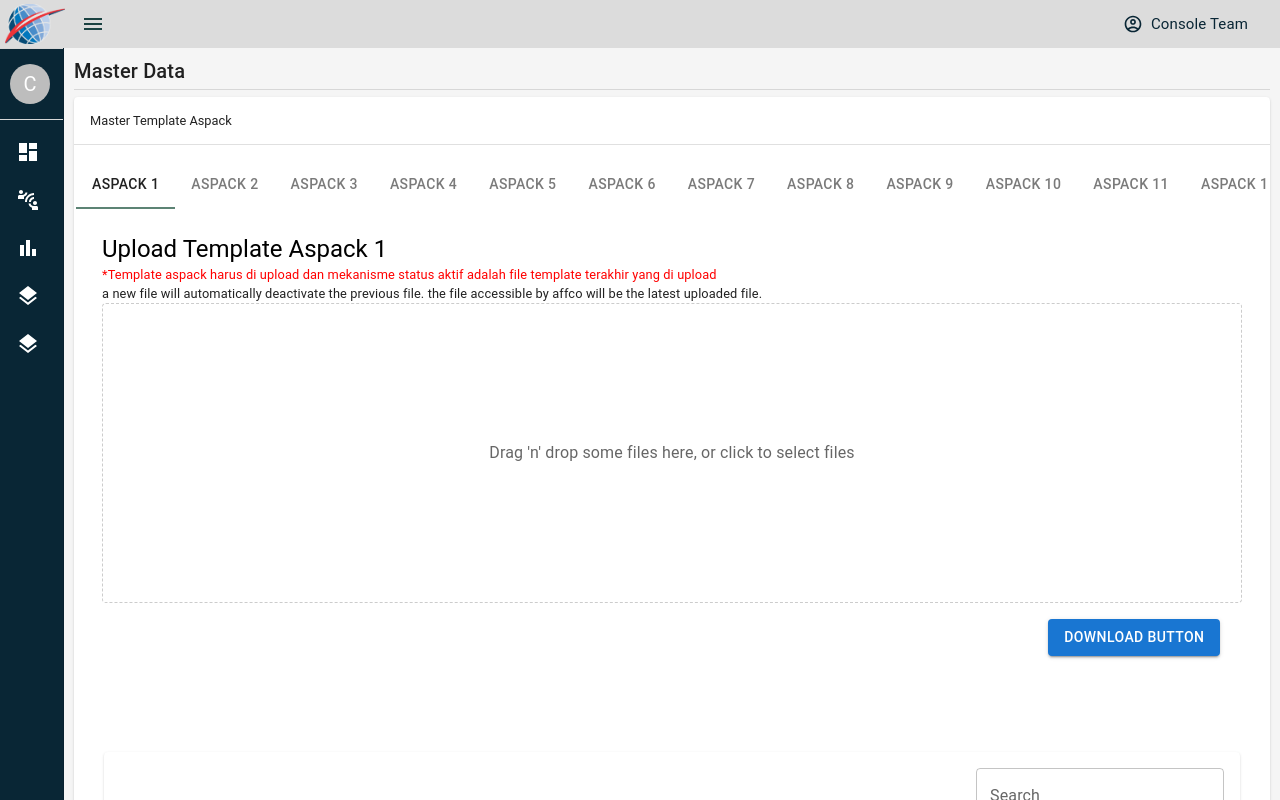
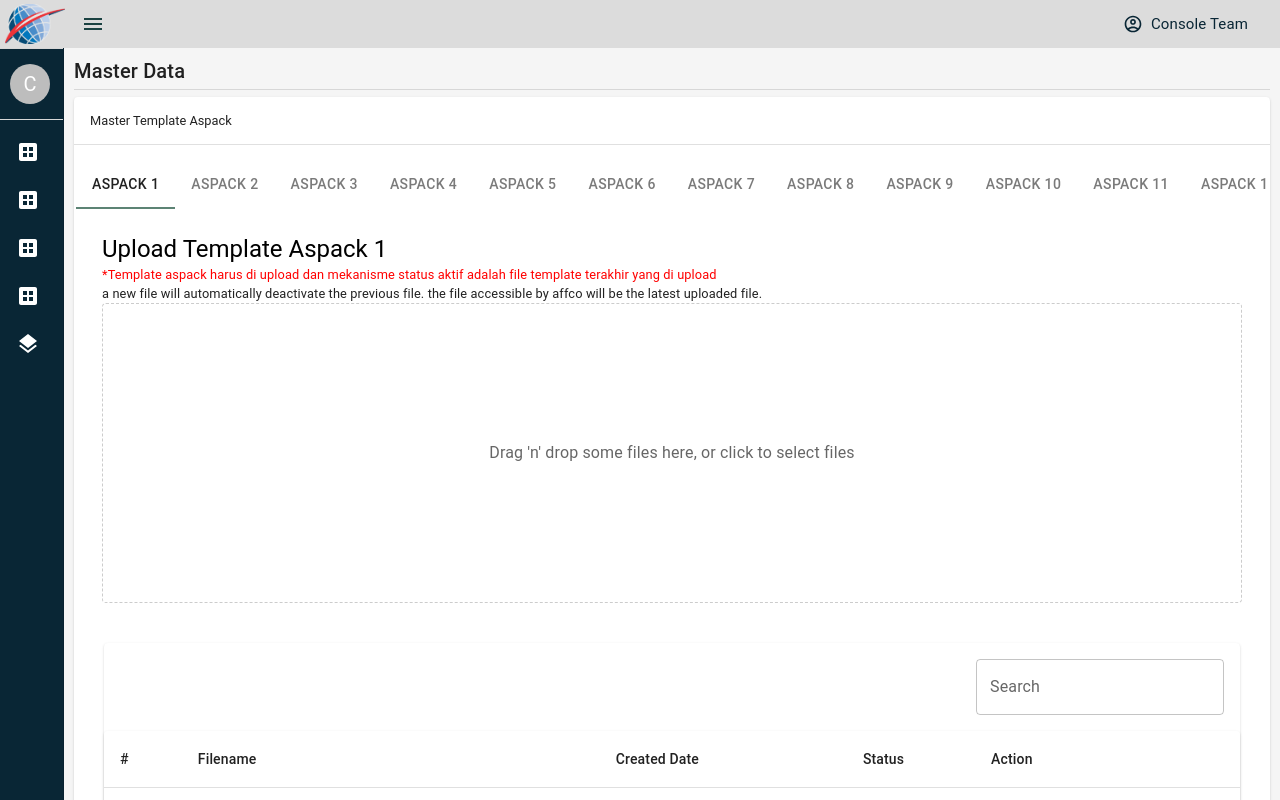
Before and after one commit to joshualouis00/ProjectASPACK, a React (Create React App) app: page /Dashboard in a window 1280 px wide. Built offline with nearby package versions, Linux system fonts and the light colour scheme.

Commit message:
Modify Login dan Menu

```diff
--- a/src/App.tsx
+++ b/src/App.tsx
@@ -54,7 +54,7 @@ function Copyright(props: any) {
   );
 }
 
-const drawerWidth: number = 200;
+const drawerWidth: number = 250;
 
 interface AppBarProps extends MuiAppBarProps {
   open?: boolean;
--- a/src/Component/CustomTabPanel.tsx
+++ b/src/Component/CustomTabPanel.tsx
@@ -55,11 +55,6 @@ const TabContent = (props: ITabContent) => {
           Drag 'n' drop some files here, or click to select files
         </Typography>
       </Box>
-      <Box display="flex" justifyContent="flex-end" p={2}>
-        <Button variant="contained" sx={{ marginRight: "0.5%" }}>
-          Download button
-        </Button>
-      </Box>
       <Box sx={{ width: "100%" }}>
         <AppTable />
       </Box>
--- a/src/Component/MenuItems.tsx
+++ b/src/Component/MenuItems.tsx
@@ -1,121 +1,206 @@
-import React from "react";
+import React, { useState } from "react";
 import {
+  Collapse,
   List,
   ListItemButton,
   ListItemIcon,
   ListItemText,
 } from "@mui/material";
-import DashboardIcon from "@mui/icons-material/Dashboard";
+import FolderOpenOutlinedIcon from '@mui/icons-material/FolderOpenOutlined';
 import BarChartIcon from "@mui/icons-material/BarChart";
 import LayersIcon from "@mui/icons-material/Layers";
 import { useNavigate } from "react-router-dom";
 import {
   ConnectWithoutContact,
+  ExpandLess,
+  ExpandMore,
 } from "@mui/icons-material";
+import DatasetIcon from "@mui/icons-material/Dataset";
 export interface MenuItemsProps {
   DrawerStatus: boolean;
 }
 
 const MenuItems = (props: MenuItemsProps) => {
-  const [openMaster, setOpenMaster] = React.useState(false);
+  const [openMaster, setOpenMaster] = useState(false);
+  const [openApproval, setOpenApproval] = useState(false);
+  const [openLibrary, setOpenLibrary] = useState(false);
+  const [openUserWorkflow, setUserWorkflow] = useState(false);
   const navigate = useNavigate();
 
   const handleOpenMaster = () => {
     setOpenMaster(!openMaster);
   };
 
+  const handleOpenApproval = () => {
+    setOpenApproval(!openApproval);
+  };
+
+  const handleOpenLibrary = () => {
+    setOpenLibrary(!openLibrary);
+  };
+
+  const handleUserWorkflow = () => {
+    setUserWorkflow(!openUserWorkflow);
+  };
+
   React.useEffect(() => {
     if (!props.DrawerStatus) {
       setOpenMaster(false);
+      setOpenApproval(false);
+      setOpenApproval(false);
     }
   }, [props.DrawerStatus]);
+
+
   return (
     <List component="nav" sx={{ color: "white" }}>
+      {/* Aspack Template */}
+      <ListItemButton onClick={handleOpenMaster}>
+        <ListItemIcon>
+          <DatasetIcon color="inherit" />
+        </ListItemIcon>
+        <ListItemText primary="Aspack Template" />
+        {openMaster ? <ExpandLess /> : <ExpandMore />}
+      </ListItemButton>
+      <Collapse in={openMaster} timeout="auto" unmountOnExit>
+        <List component="div" disablePadding className="subMenus">
           <ListItemButton
             onClick={() => {
               navigate("/Dashboard");
             }}
+            sx={{ bgcolor: '#223c49', color: 'white' }}
           >
             <ListItemIcon>
-          <DashboardIcon color="inherit" />
+              <FolderOpenOutlinedIcon color="inherit" />
             </ListItemIcon>
-        <ListItemText primary="Aspack Template" />
+            <ListItemText primary="Master Template" />
           </ListItemButton>
-      {/* <ListItemButton onClick={handleOpenMaster}>
+        </List>
+      </Collapse>
+
+      {/* Aspack Approval */}
+      <ListItemButton onClick={handleOpenApproval}>
         <ListItemIcon>
           <DatasetIcon color="inherit" />
         </ListItemIcon>
-          <ListItemText primary="Master" />
-          {openMaster ? <ExpandLess /> : <ExpandMore />}
-        </ListItemButton> */}
-      {/* <Collapse in={openMaster} timeout="auto" unmountOnExit>
+        <ListItemText primary="Aspack Approval" />
+        {openApproval ? <ExpandLess /> : <ExpandMore />}
+      </ListItemButton>
+      <Collapse in={openApproval} timeout="auto" unmountOnExit>
         <List component="div" disablePadding className="subMenus">
-            <ListItemButton sx={{ pl: 6 }} onClick={() => {
-              navigate("/MasterRole");
-            }}>
-              <ListItemText primary="Master Role" />
-            </ListItemButton>
-            <ListItemButton sx={{ pl: 6 }} onClick={() => {
-              navigate("/MasterUser");
-            }}>
-              <ListItemText primary="Master User" />
-            </ListItemButton>
-            <ListItemButton sx={{ pl: 6 }} onClick={() => {
-              navigate("/MasterQap");
-            }}>
-              <ListItemText primary="Master Qap" />
-            </ListItemButton>
-            <ListItemButton sx={{ pl: 6 }} onClick={() => {
-              navigate("/MasterUserDist");
-            }}>
-              <ListItemText primary="Master User Distributor" />
-            </ListItemButton>
-            <ListItemButton sx={{ pl: 6 }}
-              onClick={() => {
-                navigate("/MasterGeneral");
-              }}>
-              <ListItemText primary="Master General" />
-            </ListItemButton>
-            <ListItemButton sx={{ pl: 6 }} onClick={() => {
-              navigate("/MasterActivity");
-            }}>
-              <ListItemText primary="Master Activity" />
-            </ListItemButton>
-            <ListItemButton sx={{ pl: 6 }}
-              onClick={() => {
-                navigate("/MasterDistributor");
-              }}>
-              <ListItemText primary="Master Distributor" />
-            </ListItemButton>
-          </List>
-        </Collapse> */}
           <ListItemButton
             onClick={() => {
               navigate("/Approval");
             }}
+            sx={{ bgcolor: '#223c49', color: 'white' }}
           >
             <ListItemIcon>
-          <ConnectWithoutContact color="inherit" />
+              <FolderOpenOutlinedIcon color="inherit" />
             </ListItemIcon>
             <ListItemText primary="Aspack Approval" />
           </ListItemButton>
-      <ListItemButton>
+        </List>
+      </Collapse>
+
+      {/* Aspack Approval */}
+      <ListItemButton onClick={handleOpenLibrary}>
         <ListItemIcon>
-          <BarChartIcon color="inherit" />
+          <DatasetIcon color="inherit" />
         </ListItemIcon>
-        <ListItemText primary="Consolidate Library" />
+        <ListItemText primary="Consolidation Library" />
+        {openLibrary ? <ExpandLess /> : <ExpandMore />}
       </ListItemButton>
-      <ListItemButton>
+      <Collapse in={openLibrary} timeout="auto" unmountOnExit>
+        <List component="div" disablePadding className="subMenus">
+
+          {/* Archived News */}
+          <ListItemButton
+            onClick={() => {
+              navigate("/Archived");
+            }}
+            sx={{ bgcolor: '#223c49', color: 'white' }}
+          >
+            <ListItemIcon>
+              <FolderOpenOutlinedIcon color="inherit" />
+            </ListItemIcon>
+            <ListItemText primary="Archived News" />
+          </ListItemButton>
+
+          {/* Recent News */}
+          <ListItemButton
+            onClick={() => {
+              navigate("/Recent");
+            }}
+            sx={{ bgcolor: '#223c49', color: 'white' }}
+          >
+            <ListItemIcon>
+              <FolderOpenOutlinedIcon color="inherit" />
+            </ListItemIcon>
+            <ListItemText primary="Recent News" />
+          </ListItemButton>
+
+          {/* Kategori News */}
+          <ListItemButton
+            onClick={() => {
+              navigate("/Kategori");
+            }}
+            sx={{ bgcolor: '#223c49', color: 'white' }}
+          >
+            <ListItemIcon>
+              <FolderOpenOutlinedIcon color="inherit" />
+            </ListItemIcon>
+            <ListItemText primary="Kategori News" />
+          </ListItemButton>
+        </List>
+      </Collapse>
+
+
+      {/* Master User & Workflow */}
+      <ListItemButton onClick={handleUserWorkflow}>
+        <ListItemIcon>
+          <DatasetIcon color="inherit" />
+        </ListItemIcon>
+        <ListItemText primary="Master User & Workflow" />
+        {openUserWorkflow ? <ExpandLess /> : <ExpandMore />}
+      </ListItemButton>
+      <Collapse in={openUserWorkflow} timeout="auto" unmountOnExit>
+        <List component="div" disablePadding className="subMenus">
+
+          {/* Master User & Workflow */}
+          <ListItemButton
+            onClick={() => {
+              navigate("/mstUserAffco");
+            }}
+            sx={{ bgcolor: '#223c49', color: 'white' }}
+          >
+            <ListItemIcon>
+              <FolderOpenOutlinedIcon color="inherit" />
+            </ListItemIcon>
+            <ListItemText primary="Master User & Workflow" />
+          </ListItemButton>
+
+          {/* Master Workflow */}
+          <ListItemButton
+            onClick={() => {
+              navigate("/mstWorkflow");
+            }}
+            sx={{ bgcolor: '#223c49', color: 'white' }}
+          >
+            <ListItemIcon>
+              <FolderOpenOutlinedIcon color="inherit" />
+            </ListItemIcon>
+            <ListItemText primary="Master Workflow" />
+          </ListItemButton>
+        </List>
+      </Collapse>
+
+      <ListItemButton onClick={() => {
+              navigate("/histUpload");
+            }}>
         <ListItemIcon>
           <LayersIcon color="inherit" />
         </ListItemIcon>
-        <ListItemText primary="Master User & Workflow" />
-      </ListItemButton>
-      <ListItemButton>
-        <ListItemIcon>
-          <LayersIcon color="inherit" />
-        </ListItemIcon>
-        <ListItemText primary="History Upload  AFFCO" />
+        <ListItemText primary="History Upload AFFCO" />
       </ListItemButton>
     </List>
   );
--- a/src/Component/TableComponent/MaterialTableUploadTemplate.tsx
+++ b/src/Component/TableComponent/MaterialTableUploadTemplate.tsx
@@ -82,7 +82,7 @@ export const AppTable = () => {
       maxWidth="xl"
       sx={{ pl: "2px !important", pr: "2px !important" }}
     >
-      <Box mt={10} alignContent={"center"} alignItems={"left"}>
+      <Box mt={5} alignContent={"center"} alignItems={"left"}>
         <Paper>
           <Box display="flex" justifyContent="flex-end" p={2}>
             <TextField
--- a/src/Pages/Approvals.tsx
+++ b/src/Pages/Approvals.tsx
@@ -266,7 +266,7 @@ const UploadedAspackPage: React.FC<{ setUser: (user: { role: string, email: stri
     setRowsPerPage(+event.target.value);
     setPage(0);
   };
-  console.log("cek email : ",email);
+
   return (
     <Container
       maxWidth="xl"
```
Also changed, not shown: src/Pages/Login.tsx (+29 -6 lines). Lines whose indentation alone changed are shown as unchanged.
